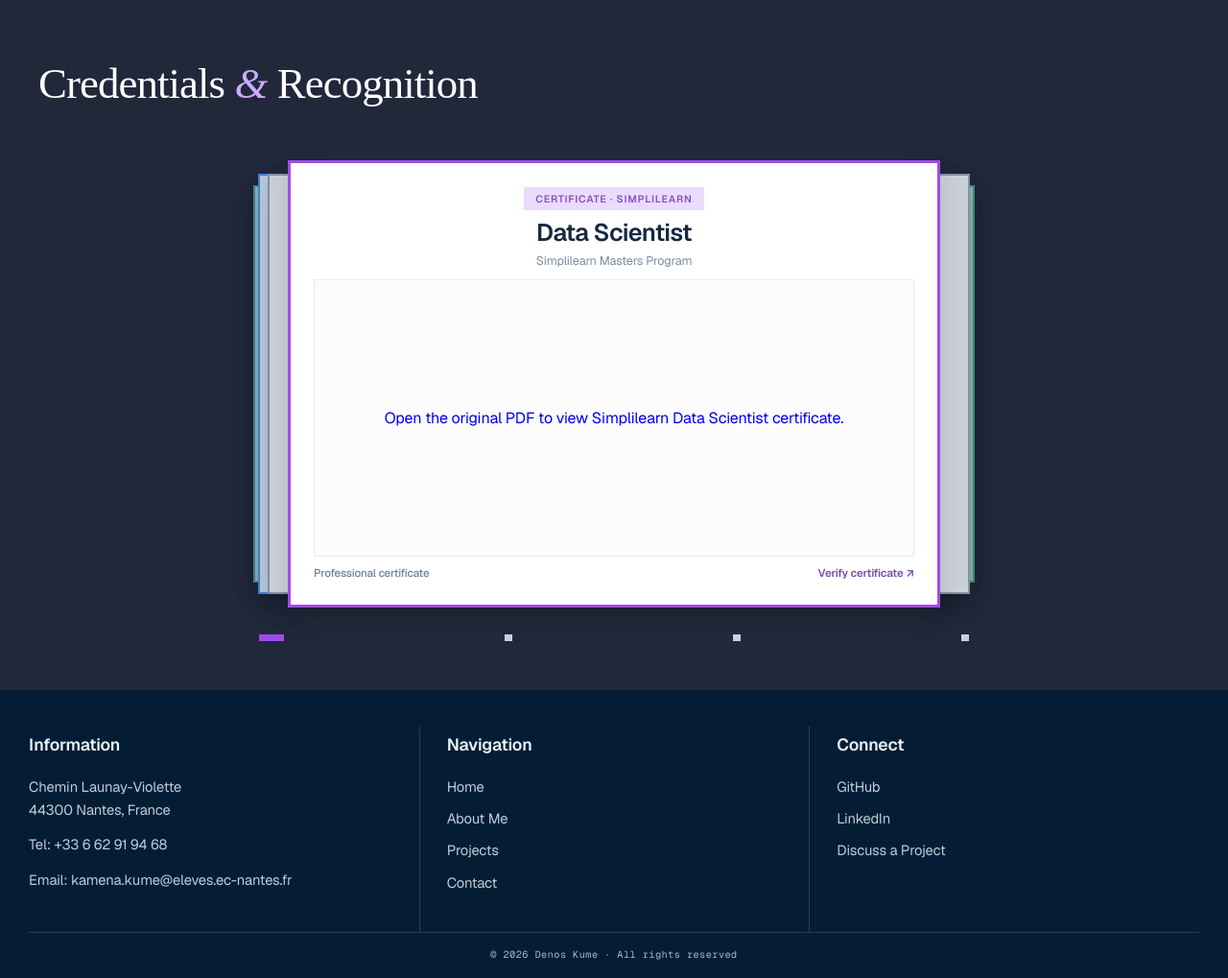
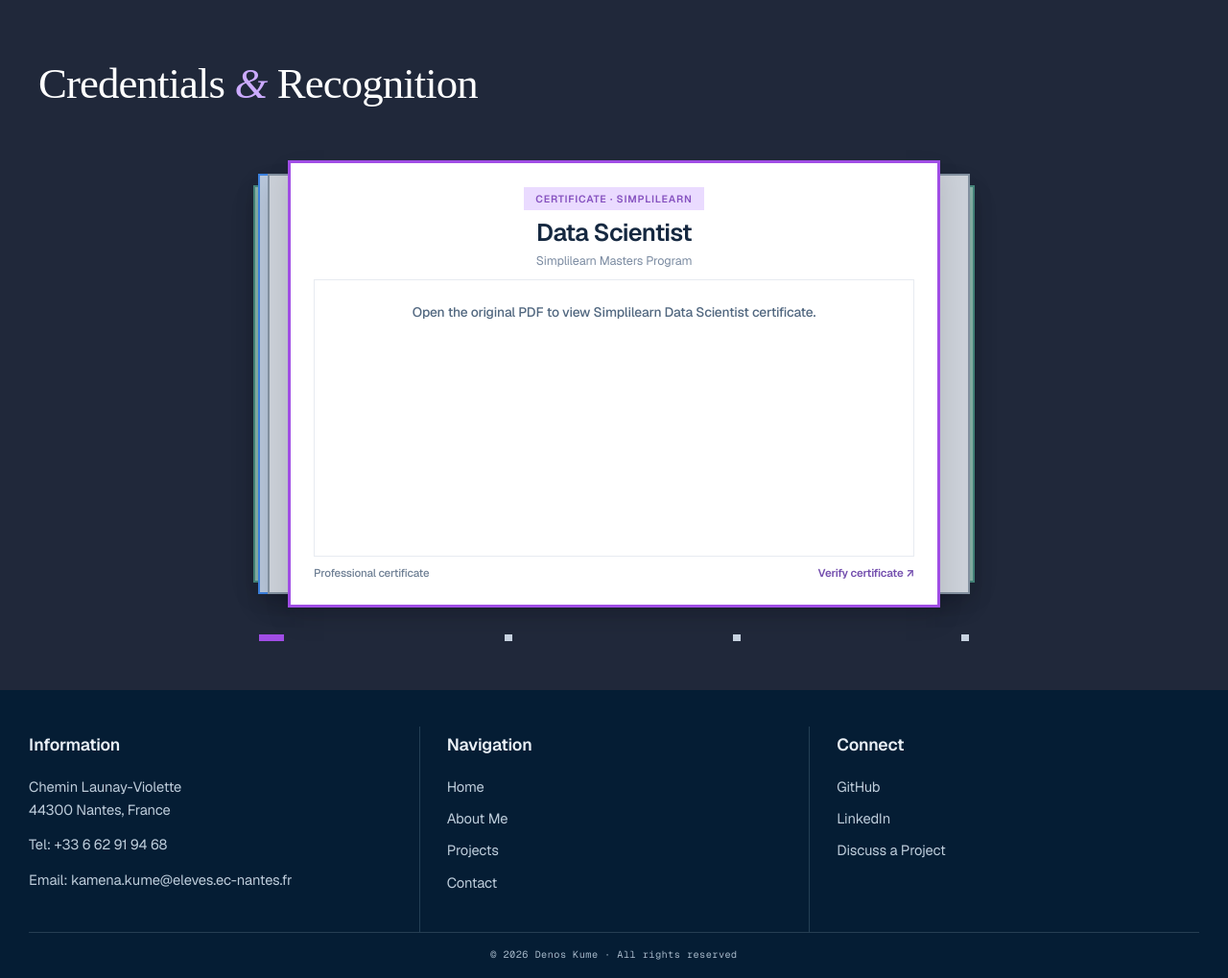
Before and after one commit to denoskume/portfolio, a PHP site: page / in a window 1280 px wide. Shown: the part 1099-2118 px from the top of the page at 96% size. Run offline with PHP 8.4, Linux system fonts and the light colour scheme; some web fonts are replaced.

Commit message:
Style certificate PDFs and canvas previews for home and About gallery

```diff
--- a/assets/css/components/credential-assets.css
+++ b/assets/css/components/credential-assets.css
@@ -33,3 +33,27 @@
   #home .credential-unavailable svg,
   #about .credential-unavailable svg{width:30px;height:30px}
 }
+
+/* Authentic PDF certificates: native PDF previews progressively upgraded to PDF.js canvas. */
+#home .hc-document .credential-pdf-preview,
+#about .credential-picture .credential-pdf-preview {
+  display:block; width:100%; height:100%; min-height:0;
+  border:0; background:#fff;
+  pointer-events:none;
+}
+#home .hc-document .credential-pdf-canvas,
+#about .credential-picture .credential-pdf-canvas {
+  display:block; max-width:100%; max-height:100%;
+  height:auto; width:auto; object-fit:contain; flex:none;
+  background:#fff; pointer-events:none;
+}
+#home .hc-document:has(.credential-pdf-preview),
+#home .hc-document:has(.credential-pdf-canvas),
+#about .credential-picture:has(.credential-pdf-preview),
+#about .credential-picture:has(.credential-pdf-canvas) {
+  align-items:center; justify-content:center; background:#fff;
+}
+.credential-pdf-fallback {
+  display:block; padding:20px; text-align:center; color:#526880;
+  font:500 .86rem/1.5 var(--font-body,Arial,sans-serif);
+}
```
